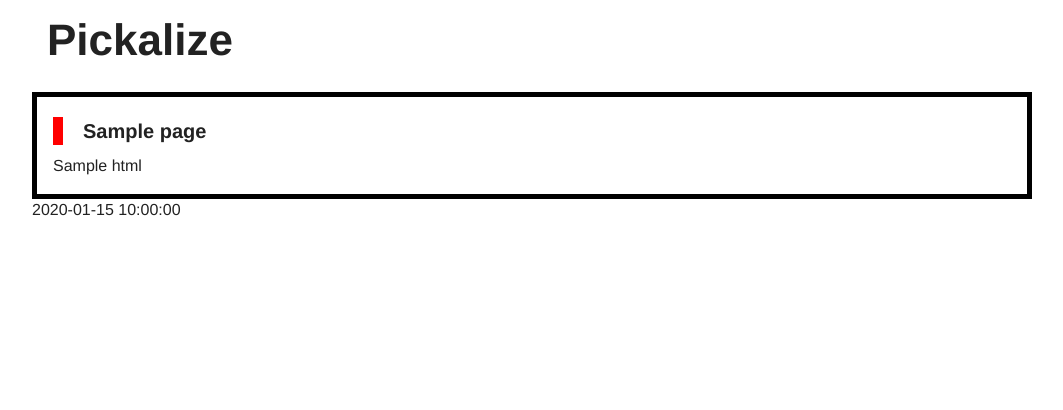
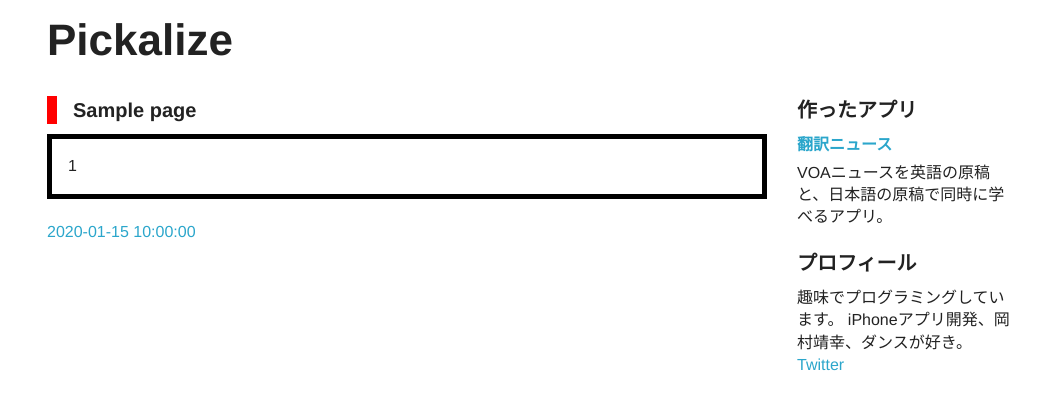
Before and after one commit to haradashinya/static_blog, a Flask app: template templates/page.html in a window 1280 px wide. Shown: the top 410 px of the page, without its empty margins (108-1171 px from the left). Run offline with Flask 2, Linux system fonts and the light colour scheme; the template is opened without the code that fills it: most values are stand-ins (such as "Sample title", 1, 10 or a date in 2020); some libraries are stand-ins or nearby versions.

Commit message:
fix layout

```diff
--- a/static/css/base.css
+++ b/static/css/base.css
@@ -32,3 +32,8 @@ body {
 
   padding: 1em;
 }
+
+
+#sidebar h1 {
+  font-size: 20px;
+}
--- a/templates/base.html
+++ b/templates/base.html
@@ -33,13 +33,39 @@
   </div>
 </div>
 
-<!-- <div class="row"> -->
-<!--   <div class="large-9 columns"> -->
-<!--   </div> -->
-<div class="page">
-  {% block content %}
-  {% endblock content %}
+<div class="row">
+  <div class="large-9 columns">
+    <div class="page">
+      {% block content %}
+      {% endblock content %}
+    </div>
+  </div>
+
+  <div class="large-3 columns" id="sidebar">
+    <section>
+      <h1>作ったアプリ</h1>
+
+      <dl>
+        <dt>
+        <a href="https://itunes.apple.com/us/app/fan-yinyusu/id547876926?ls=1&mt=8">翻訳ニュース</a>
+        </dt>
+        <dd>
+        VOAニュースを英語の原稿と、日本語の原稿で同時に学べるアプリ。
+        </dd>
+      </dl>
+    </section>
+
+    <section>
+      <h1>プロフィール</h1>
+      趣味でプログラミングしています。
+      iPhoneアプリ開発、岡村靖幸、ダンスが好き。
+      <a href="https://twitter.com/outsider_0219">Twitter</a>
+    </section>
+
+  </div>
 </div>
+
+
 
 <div id="sidebar">
 </div>
--- a/templates/page.html
+++ b/templates/page.html
@@ -5,29 +5,23 @@
 
 
 <section>
-  <div class="page_wrapper">
-    <div class="row">
-      <div class="twelve cols">
-        <div class="page_content">
-          <h1 class="page_title">{{page.title }}</h1>
-          {{page.html | safe}}
-        </div>
-      </div>
+
+  <dl>
+    <dt class="page_title"><h1>{{page.title}} </h1></dt>
+    <dd>
+
+
+    <div class="page_content">
+      {{page}}
     </div>
 
+    </dd>
+    </p>
+  </dl>
 
-  </div>
-
-
-  <div class="footer_wrapper">
-  <div class="row">
-    <div class="twelve cols">
-      <span>{{page.date}}</span>
-    </div>
-  </div>
-  </div>
-
-
+  <p class="date">
+  <a href="{{page.path}}">{{page.date}}</a>
+  </p>
 
 </section>
 {% endblock %}
```
Also changed, not shown: templates/hello.html (+5 -34 lines).
